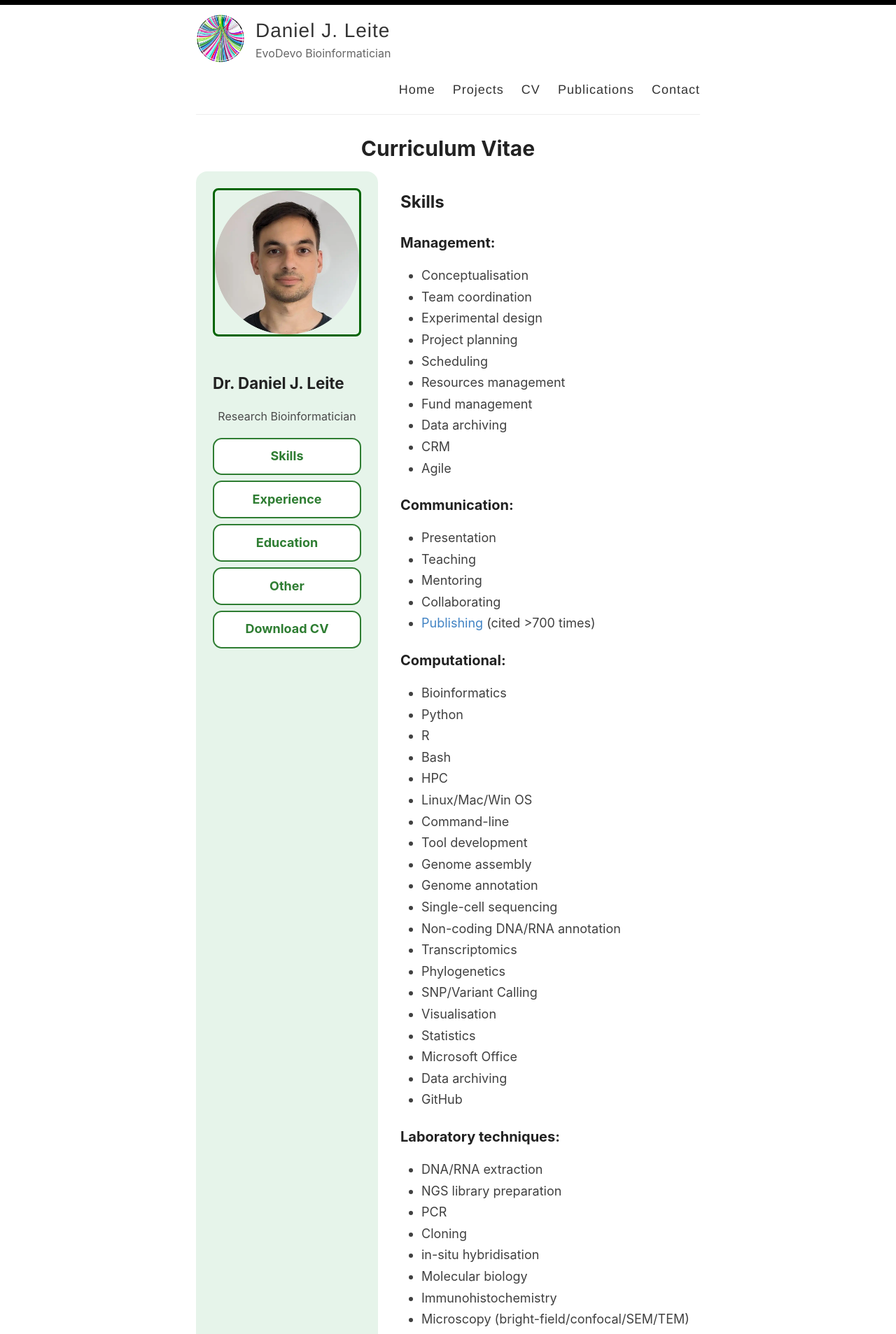
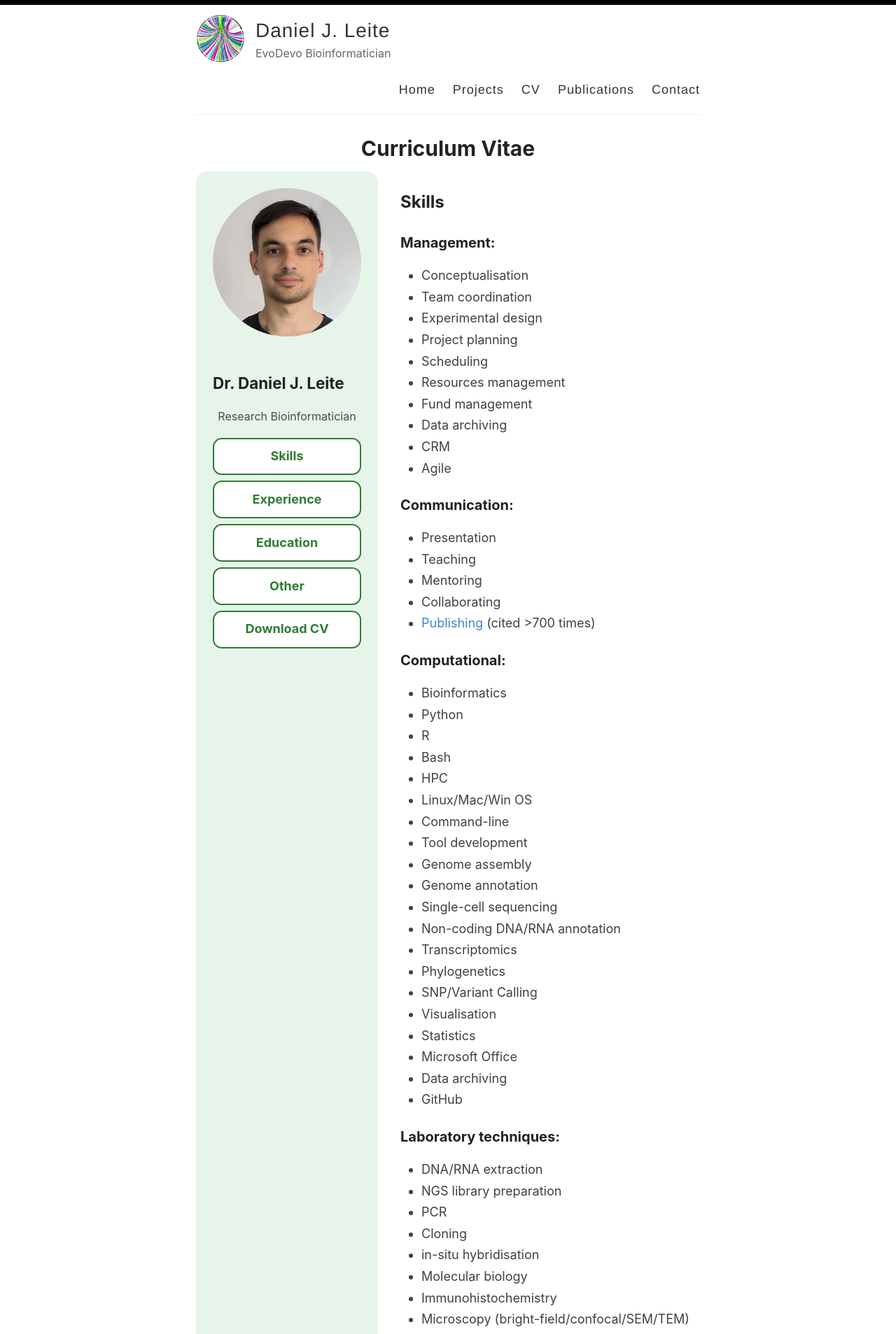
Before and after one commit to djleite/djleite.github.io, a Jekyll site: the page built from _pages/cv.md, in a window 1280 px wide. Shown: the top 1907 px of the page at 70% size. Built offline with Jekyll 4.4.1, drawn with Linux system fonts in a browser that asks for light colours.

Commit message:
change cv

```diff
--- a/_pages/cv.md
+++ b/_pages/cv.md
@@ -6,8 +6,7 @@ permalink: /cv/
 <div class="cv-container">
   <!-- Sidebar -->
   <aside class="cv-sidebar" style="text-align: center;">
-    <img src="{{ '/images/DJL_ID_photo.webp' | relative_url }}" alt="DJ Leite"
-      style="border: 3px solid #006400; border-radius: 8px; max-width: 100%;">
+    <img src="{{ '/images/DJL_ID_photo.webp' | relative_url }}" alt="DJ Leite">
     <h2>Dr. Daniel J. Leite</h2>
     <p>Research Bioinformatician</p>
     <a class="cv-button" onclick="showSection('skills')">Skills</a>
```
